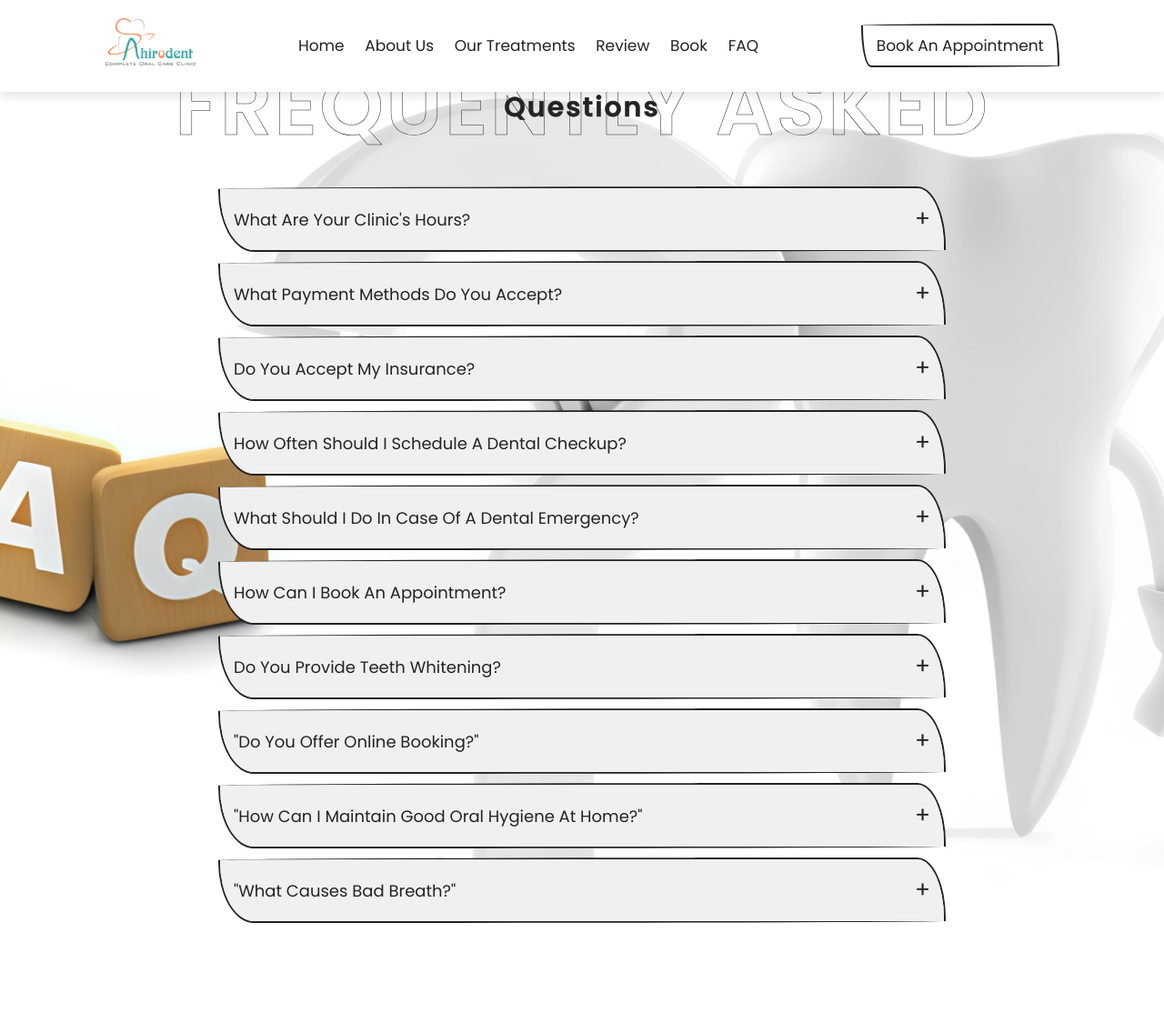
After one commit to ImPavanPatel/Dental-clinic-management-system, a PHP site: page /faq.html in a window 1280 px wide. The commit adds this page. Shown: the whole page at 91% size. Run offline with PHP 8.4, Linux system fonts and the light colour scheme.

Commit message:
faq page added
faq and styling

```diff
--- /dev/null
+++ b/faq.html
@@ -0,0 +1,108 @@
+<!DOCTYPE html>
+<html lang="en">
+<head>
+    <meta charset="UTF-8">
+    <meta http-equiv="X-UA-Compatible" content="IE=edge">
+    <meta name="viewport" content="width=device-width, initial-scale=1.0">
+    <title>FAQ - Ahirodent Complete Oral Care Clinic | Dr. Sandesh Ahir</title>
+
+    <link rel="icon" type="image/png" sizes="16x16" href="image/favicon_io/favicon-16x16.png">
+    <link rel="icon" type="image/png" sizes="32x32" href="image/favicon_io/favicon-32x32.png">
+    <link rel="apple-touch-icon" sizes="180x180" href="image/favicon_io/apple-touch-icon.png">
+    <link rel="manifest" href="image/favicon_io/site.webmanifest">
+    <link rel="shortcut icon" href="image/favicon_io/favicon.ico">
+
+    <link rel="stylesheet" href="https://cdnjs.cloudflare.com/ajax/libs/font-awesome/6.4.2/css/all.min.css">
+
+    <link rel="stylesheet" href="style.css">
+    <link rel="stylesheet" href="faq.css"> </head>
+<body>
+    <header class="header">
+        <div id="menu-btn" class="fas fa-bars"></div>
+        <a href="index.html" class="logo">
+            <img src="image/logo.png" width="100px" alt="Ahirodent Dental Clinic Logo">
+        </a>
+        <nav class="navbar">
+            <a href="index.html#home">home</a>
+            <a href="index.html#about">about us</a>
+            <a href="index.html#menu">our treatments</a>
+            <a href="index.html#review">review</a>
+            <a href="index.html#book">book</a>
+            <a href="faq.html">FAQ</a>
+        </nav>
+        <a href="booking.html" class="btn">book an appointment</a>
+    </header>
+
+    <section class="faq-section">
+        <h1 class="heading">Frequently Asked <span>Questions</span></h1>
+        <div class="faq-container">
+            <div class="faq-item">
+                <button class="faq-question">What are your clinic's hours?</button>
+                <div class="faq-answer">
+                    <p>Our clinic is open from [Start Time] to [End Time] on [Days of the Week].</p>
+                </div>
+            </div>
+            <div class="faq-item">
+                <button class="faq-question">What payment methods do you accept?</button>
+                <div class="faq-answer">
+                    <p>We accept [List Payment Methods, e.g., cash, credit cards, insurance].</p>
+                </div>
+            </div>
+            <div class="faq-item">
+                <button class="faq-question">Do you accept my insurance?</button>
+                <div class="faq-answer">
+                    <p>We accept [List Insurance Providers]. Please contact our office to verify your coverage.</p>
+                </div>
+            </div>
+            <div class="faq-item">
+                <button class="faq-question">How often should I schedule a dental checkup?</button>
+                <div class="faq-answer">
+                    <p>We recommend scheduling a dental checkup every two months for optimal oral health.</p>
+                </div>
+            </div>
+            <div class="faq-item">
+                <button class="faq-question">What should I do in case of a dental emergency?</button>
+                <div class="faq-answer">
+                    <p>In case of a dental emergency, please call our clinic immediately at +91 8390233767.</p>
+                </div>
+            </div>
+             <div class="faq-item">
+                <button class="faq-question">How can I book an appointment?</button>
+                <div class="faq-answer">
+                    <p>You can book an appointment through our website's booking form, or by calling us directly at +91 8390233767.</p>
+                </div>
+            </div>
+             <div class="faq-item">
+                <button class="faq-question">Do you provide teeth whitening?</button>
+                <div class="faq-answer">
+                    <p>Yes, we offer professional teeth whitening services to brighten your smile.</p>
+                </div>
+            </div>
+            <div class="faq-item">
+                <button class="faq-question">"Do you offer online booking?"</button>
+                <div class="faq-answer">
+                    <p>Yes, we offer online at our website : www.ahirodent.com .</p>
+                </div>
+            </div>
+            <div class="faq-item">
+                <button class="faq-question">"How can I maintain good oral hygiene at home?"</button>
+                <div class="faq-answer">
+                    <p>Brush twice daily, floss daily, and use recommended oral care products.</p>
+                </div>
+            </div>
+            <div class="faq-item">
+                <button class="faq-question">"What causes bad breath?"</button>
+                <div class="faq-answer">
+                    <p> Poor oral hygiene, dry mouth, and certain foods or medical conditions can cause bad breath.</p>
+                </div>
+            </div>
+
+        </div>
+    </section>
+
+    <section class="footer">
+        </section>
+
+    <script src="script.js"></script>
+    <script src="faq.js"></script> </body>
+</html>
--- /dev/null
+++ b/faq.js
@@ -0,0 +1,13 @@
+const faqQuestions = document.querySelectorAll('.faq-question');
+
+faqQuestions.forEach(question => {
+    question.addEventListener('click', () => {
+        question.classList.toggle('active');
+        const answer = question.nextElementSibling;
+        if (answer.style.maxHeight) {
+            answer.style.maxHeight = null;
+        } else {
+            answer.style.maxHeight = answer.scrollHeight + 'px';
+        }
+    });
+});
--- a/style.css
+++ b/style.css
@@ -574,3 +574,92 @@ section{
   }
 
 }
+
+/* FAQ Section */
+.faq-section {
+  padding: 5rem 9%;
+  text-align: center;
+}
+
+.faq-container {
+  max-width: 800px;
+  margin: 2rem auto;
+}
+
+.faq-item {
+  border: var(--border);
+  border-radius: var(--border-radius);
+  margin-bottom: 1rem;
+  overflow: hidden;
+}
+
+.faq-question {
+  background: #f0f0f0;
+  color: var(--main-color);
+  padding: 1.5rem;
+  width: 100%;
+  text-align: left;
+  border: none;
+  cursor: pointer;
+  font-size: 1.8rem;
+  display: flex;
+  justify-content: space-between;
+  align-items: center;
+}
+
+.faq-question::after {
+  content: '+';
+  font-size: 2.5rem;
+}
+
+.faq-question.active::after {
+  content: '-';
+}
+
+.faq-answer {
+  padding: 0 1.5rem;
+  background: #fff;
+  max-height: 0;
+  overflow: hidden;
+  transition: max-height 0.3s ease-out;
+}
+
+.faq-answer p {
+  font-size: 1.6rem;
+  color: var(--main-color);
+  padding: 1rem 0;
+  line-height: 1.8;
+}
+
+/* Responsive adjustments */
+@media (max-width: 768px) {
+  .faq-section {
+      padding: 3rem;
+  }
+
+  .faq-question {
+      font-size: 1.6rem;
+  }
+}
+
+/* FAQ Page */
+.faq-section {
+  padding: 5rem 9%;
+  text-align: center;
+  background-image: url('image/faqimg.jpg');
+  background-size: cover;
+  background-repeat: no-repeat;
+  background-position: center;
+  /* Optional: Add a background overlay for better readability */
+  /* background-color: rgba(255, 255, 255, 0.8); */
+  /* background-blend-mode: overlay; */
+}
+
+.faq-container {
+  max-width: 800px;
+  margin: 2rem auto;
+  /* Optional: Add a background to the container itself if needed */
+  /* background-color: rgba(255, 255, 255, 0.9); */
+  /* padding: 20px; */
+  /* border-radius: 10px; */
+}
```
Also changed, not shown: index.html (+9 -8 lines), image/faqimg.jpg (added).
